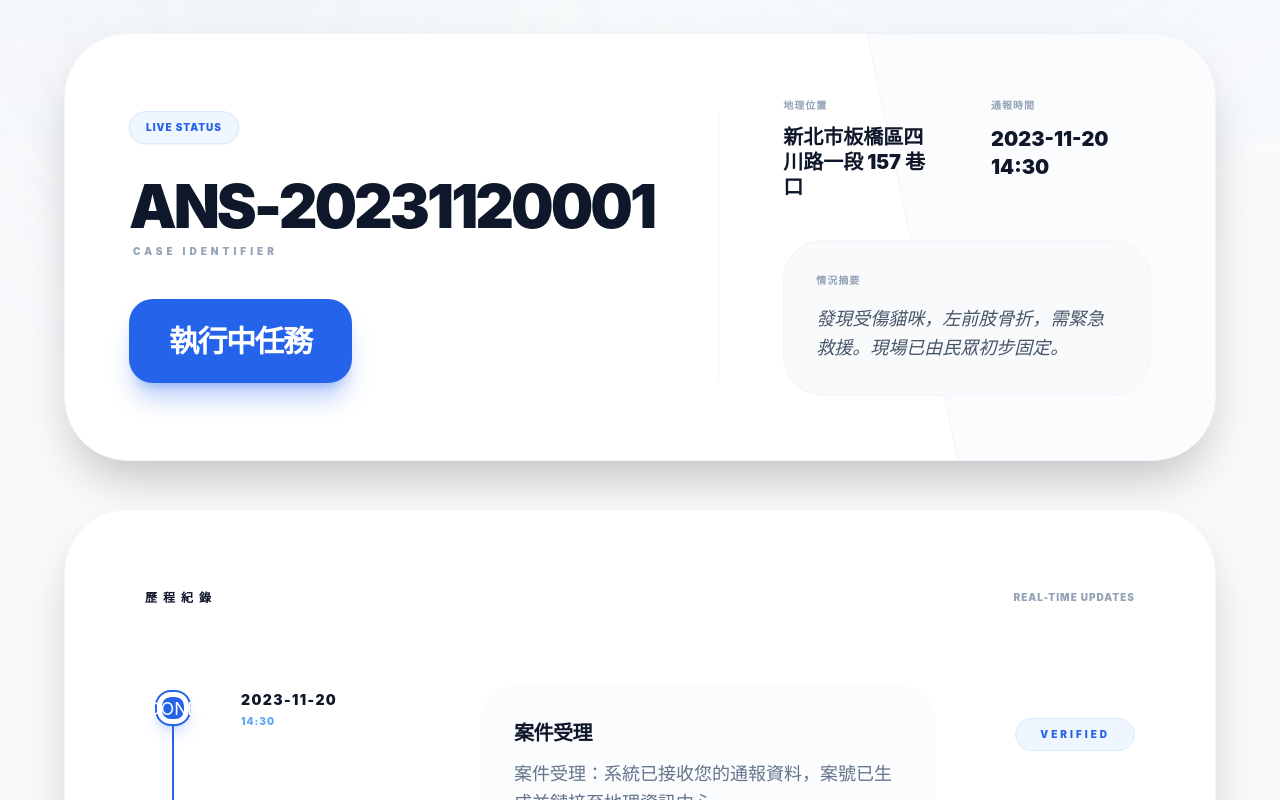
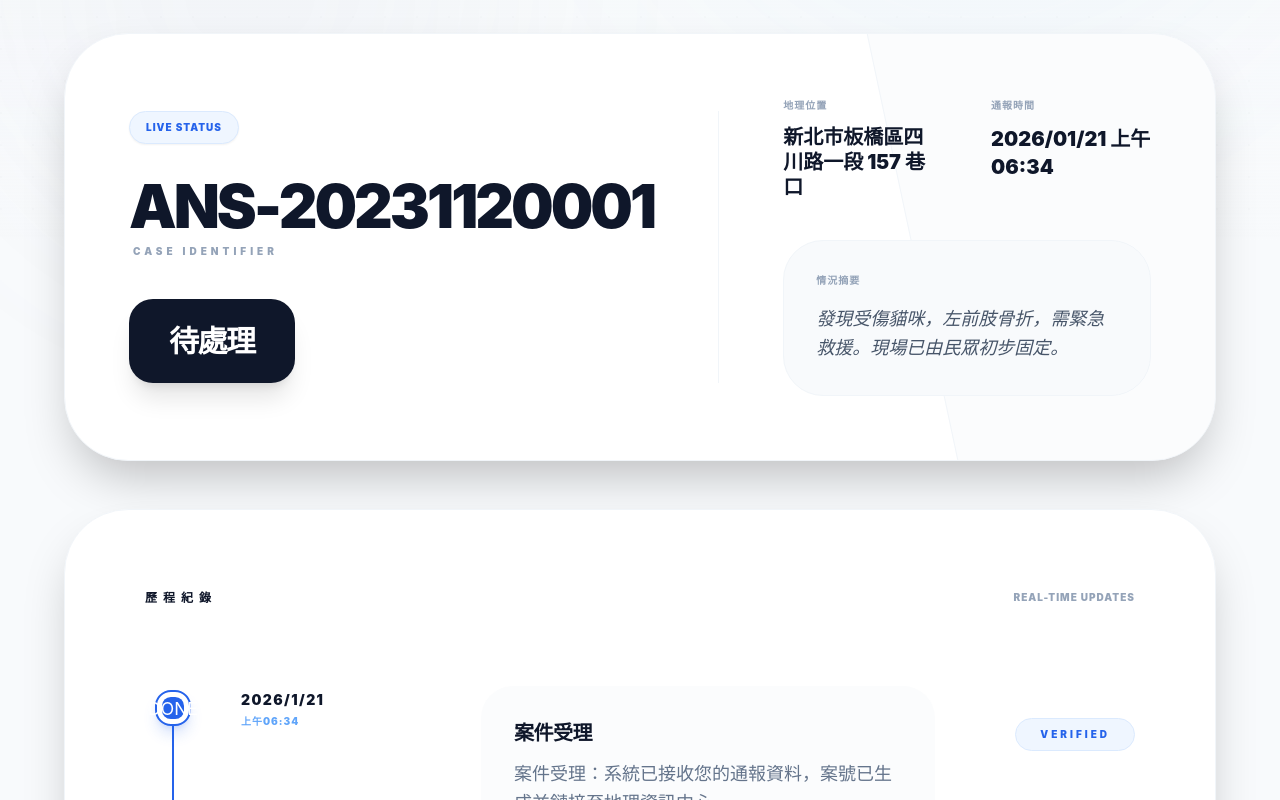
Before and after one commit to chiuweilun1107/animal-protection-smart-system, a React app in the folder frontend/: page /status in a window 1280 px wide. Shown: the part 560-1360 px from the top of the page. Built offline with nearby package versions, Linux system fonts and the light colour scheme; the HTML template or start-up script is replaced by a standard one.

Commit message:
feat: show only first step completed for newly submitted cases

```diff
--- a/frontend/src/components/ai-assistant/ChatWindow.tsx
+++ b/frontend/src/components/ai-assistant/ChatWindow.tsx
@@ -37,12 +37,8 @@ export function ChatWindow({ messages, onClose, onSendMessage }: ChatWindowProps
       }}
     >
       {/* Header - 可拖曳區域 */}
-      <div
-        className="drag-handle cursor-move
-                    bg-gradient-to-r from-blue-600 to-purple-600
-                    px-6 py-4 flex items-center justify-between flex-shrink-0"
-      >
-        <div className="flex items-center gap-3 flex-1">
+      <div className="drag-handle cursor-move bg-gradient-to-r from-blue-600 to-purple-600 px-6 py-4 flex items-center justify-between flex-shrink-0">
+        <div className="flex items-center gap-3 flex-1 pointer-events-none">
           <Sparkles className="text-white flex-shrink-0" size={24} />
           <div className="min-w-0">
             <h3 className="text-lg font-black text-white truncate">AI 助手</h3>
@@ -50,8 +46,11 @@ export function ChatWindow({ messages, onClose, onSendMessage }: ChatWindowProps
           </div>
         </div>
         <button
-          onClick={onClose}
-          className="p-2 hover:bg-white/20 rounded-lg transition-colors flex-shrink-0"
+          onClick={(e) => {
+            e.stopPropagation();
+            onClose();
+          }}
+          className="p-2 hover:bg-white/20 rounded-lg transition-colors flex-shrink-0 pointer-events-auto"
           title="關閉"
         >
           <X className="text-white" size={20} />
--- a/frontend/src/components/ai-assistant/useDraggable.ts
+++ b/frontend/src/components/ai-assistant/useDraggable.ts
@@ -46,9 +46,8 @@ export const useDraggable = (
 
       // 直接更新 DOM，不觸發 React 重新渲染
       // 使用 will-change 啟用硬體加速
-      element.style.willChange = 'left, top';
-      element.style.left = `calc(100vw - 96px + ${newPos.x}px)`;
-      element.style.top = `calc(100vh - 96px + ${newPos.y}px)`;
+      element.style.willChange = 'transform';
+      element.style.transform = `translate(${newPos.x}px, ${newPos.y}px)`;
 
       // 只有在移動時才更新狀態
       positionRef.current = newPos;
--- a/frontend/src/pages/public/Status.tsx
+++ b/frontend/src/pages/public/Status.tsx
@@ -30,14 +30,37 @@ export const Status: React.FC = () => {
 
         setTimeout(() => {
             if (id.toUpperCase().startsWith('ANS-')) {
+                // Check if this is a newly submitted case (from report form)
+                const isNewCase = id.toUpperCase() === 'ANS-20231120001';
+
                 setResult({
                     id: id.toUpperCase(),
                     type: '救援行動 / 動物保護',
-                    status: 'processing',
-                    createDate: '2023-11-20 14:30',
+                    status: isNewCase ? 'pending' : 'processing',
+                    createDate: new Date().toLocaleString('zh-TW', {
+                        year: 'numeric',
+                        month: '2-digit',
+                        day: '2-digit',
+                        hour: '2-digit',
+                        minute: '2-digit'
+                    }),
                     location: '新北市板橋區四川路一段 157 巷口',
                     description: '發現受傷貓咪，左前肢骨折，需緊急救援。現場已由民眾初步固定。',
-                    timeline: [
+                    timeline: isNewCase ? [
+                        // New case: only first step completed
+                        {
+                            date: new Date().toLocaleDateString('zh-TW'),
+                            time: new Date().toLocaleTimeString('zh-TW', { hour: '2-digit', minute: '2-digit' }),
+                            title: '案件受理',
+                            desc: '案件受理：系統已接收您的通報資料，案號已生成並鏈接至地理資訊中心。',
+                            done: true
+                        },
+                        { date: '-', time: '-', title: '資料審核', desc: '等待中心人員審核資料內容並確認案件優先級。', done: false },
+                        { date: '-', time: '-', title: '單位派勤', desc: '審核完成後將指派最近之勤務小組前往處理。', done: false },
+                        { date: '-', time: '-', title: '現場處置', desc: '勤務人員將抵達現場進行處置。', done: false },
+                        { date: '-', time: '-', title: '任務完成', desc: '完成處置後將更新最終結案報告。', done: false }
+                    ] : [
+                        // Existing case: multiple steps completed
                         { date: '2023-11-20', time: '14:30', title: '案件受理', desc: '案件受理：系統已接收您的通報資料，案號已生成並鏈接至地理資訊中心。', done: true },
                         { date: '2023-11-20', time: '14:45', title: '資料審核', desc: '初步審核：中心人員已審核資料內容，確認為緊急優先案件。', done: true },
                         { date: '2023-11-20', time: '15:10', title: '單位派勤', desc: '單位派勤：已指派最近之板橋區勤務小組前往，部署車號: ADC-8899。', done: true },
```
